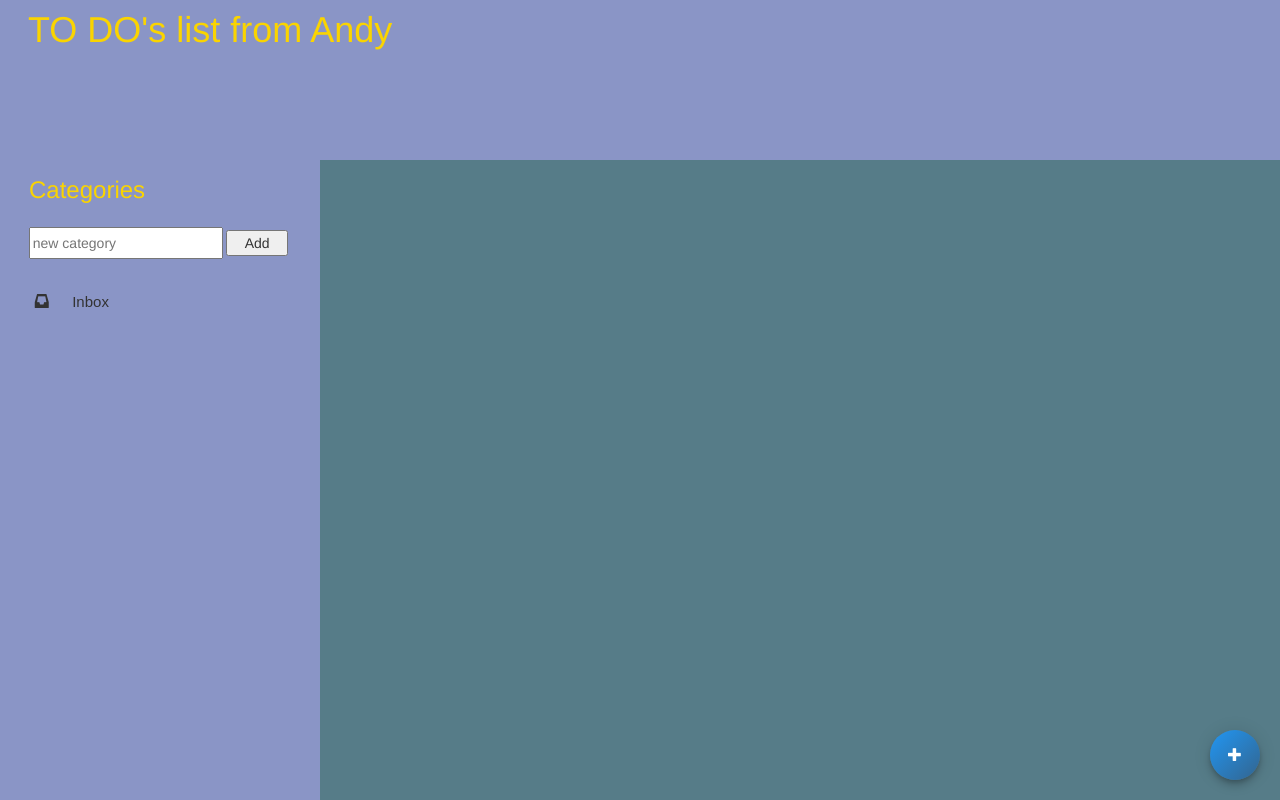
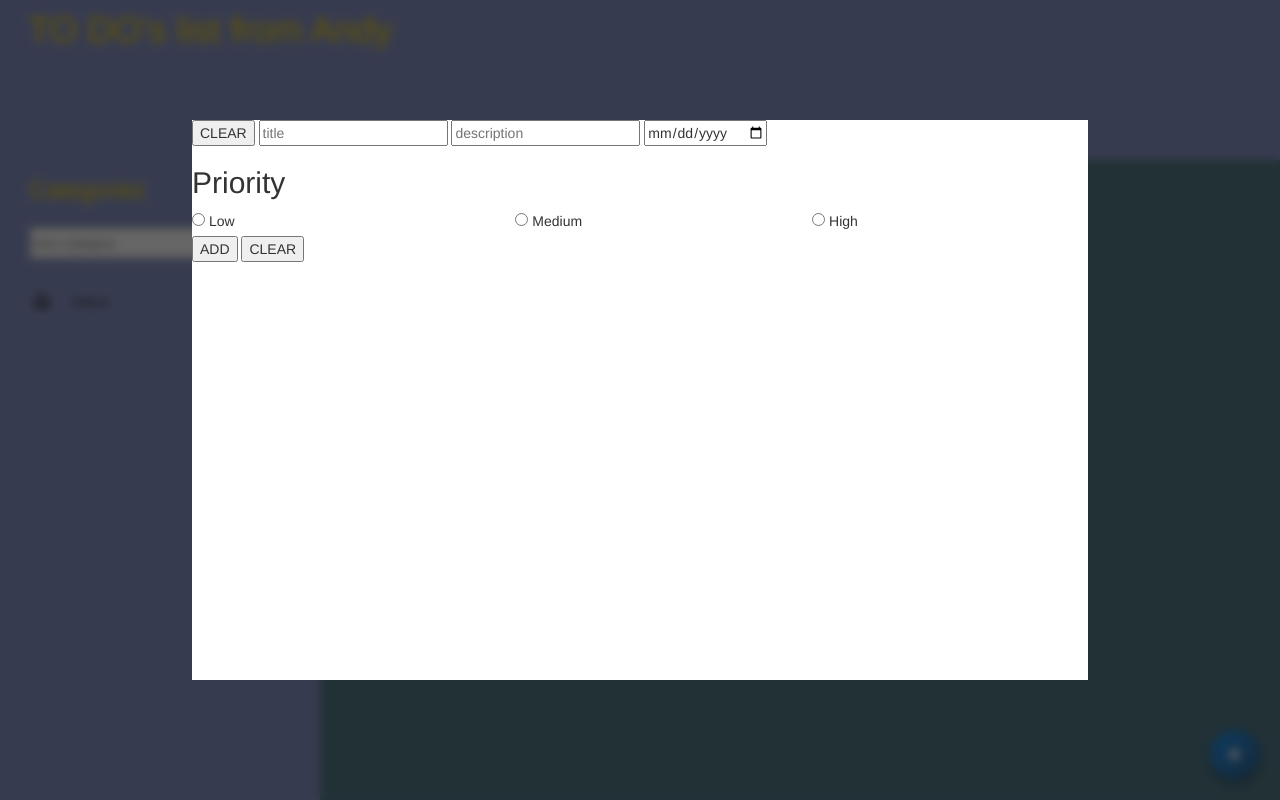
Before and after one commit to andrea-maiolo/toDo, a website built with webpack: page dist/index.html in a window 1280 px wide. Both pictures are taken after a click on the button 1235 px from the left and 755 px from the top of the page. Built offline with nearby package versions, Linux system fonts and the light colour scheme.

Commit message:
started working on newTaskDiv

```diff
--- a/src/DOM.js
+++ b/src/DOM.js
@@ -4,7 +4,8 @@ const formDisplay = function() {
 
     function show() {
         let taskFormCreation = document.querySelector('.taskFormCreation');
-        taskFormCreation.classList.remove('taskFormCreation-invisible')
+        taskFormCreation.classList.remove('deactivated');
+        taskFormCreation.classList.add('active');
     }
 
     return show
@@ -31,7 +32,6 @@ const clearList = function() {
 
 const clearPriorityForm = function(){
     let formT = document.querySelector('#newTaskForm');
-
     const clearPF = (function(form, name){
         let radios = form.elements[name];
         for (let i=0;i<radios.length; i++) {
```
Also changed, not shown: dist/index.html, dist/main.js, dist/style/mainStyle.css.
